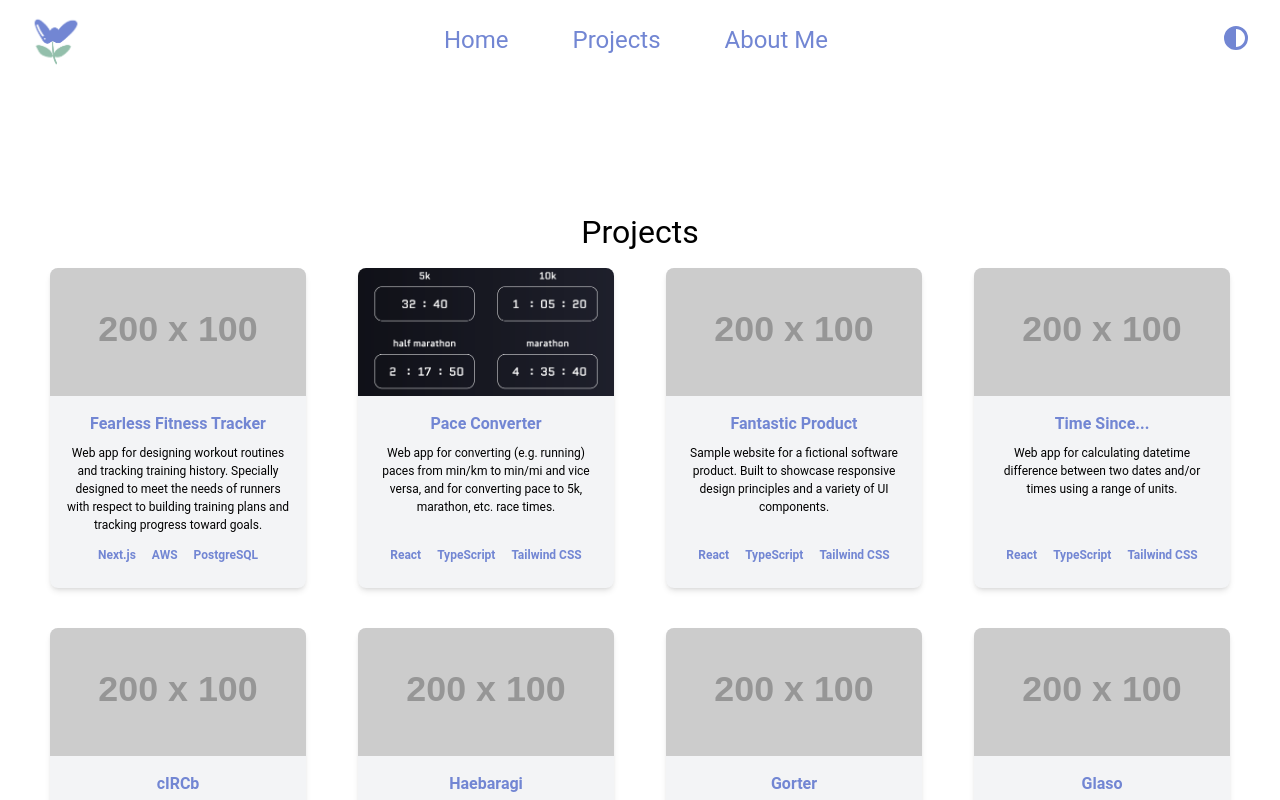
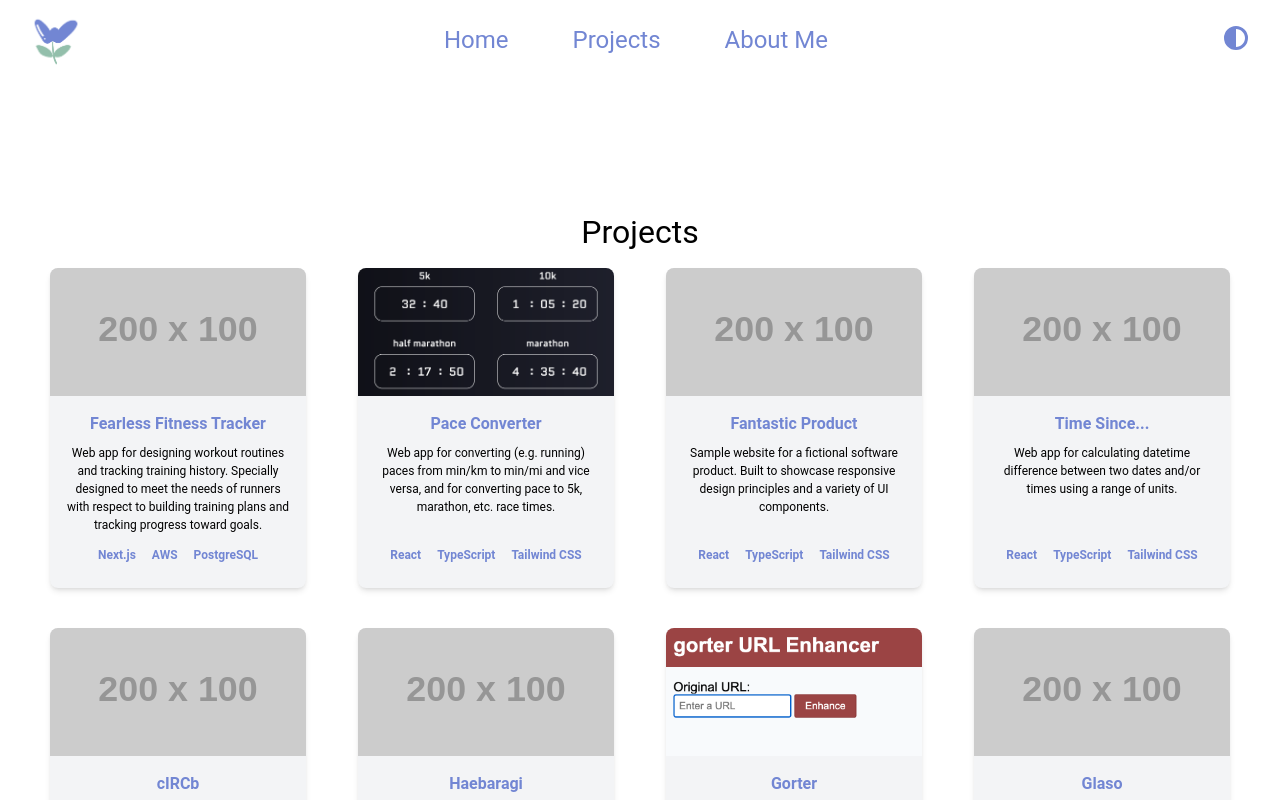
Before and after one commit to blsmxiu47/portfolio, a React (Vite) app: page /projects in a window 1280 px wide. Shown: the top 800 px of the page. Built offline with nearby package versions, Linux system fonts and the light colour scheme.

Commit message:
add project card image for gorter

```diff
--- a/src/components/Projects/index.tsx
+++ b/src/components/Projects/index.tsx
@@ -1,5 +1,6 @@
 // import projectCardImageFFT from "../../assets/images/project-card-image-fft.png";
 import projectCardImagePC from "../../assets/images/project-card-image-pace-converter.png";
+import projectCardImageGorter from "../../assets/images/project-card-image-gorter.png";
 
 import ProjectCard from "./ProjectCard";
 
@@ -55,7 +56,7 @@ export default function Projects() {
                     <ProjectCard
                         title="Gorter"
                         summary="Ultra-simple URL shortener written in Go. Rather than simply generating a shorter URL, also adds an (adimittedly silly) element of fun and surprise to the generation process."
-                        imageSrc="https://via.placeholder.com/200x100"
+                        imageSrc={projectCardImageGorter}
                         tags={["Golang"]}
                         githubLink="https://github.com/blsmxiu47/gorter"
                     />
```
Also changed, not shown: src/assets/images/project-card-image-gorter.png (added).
